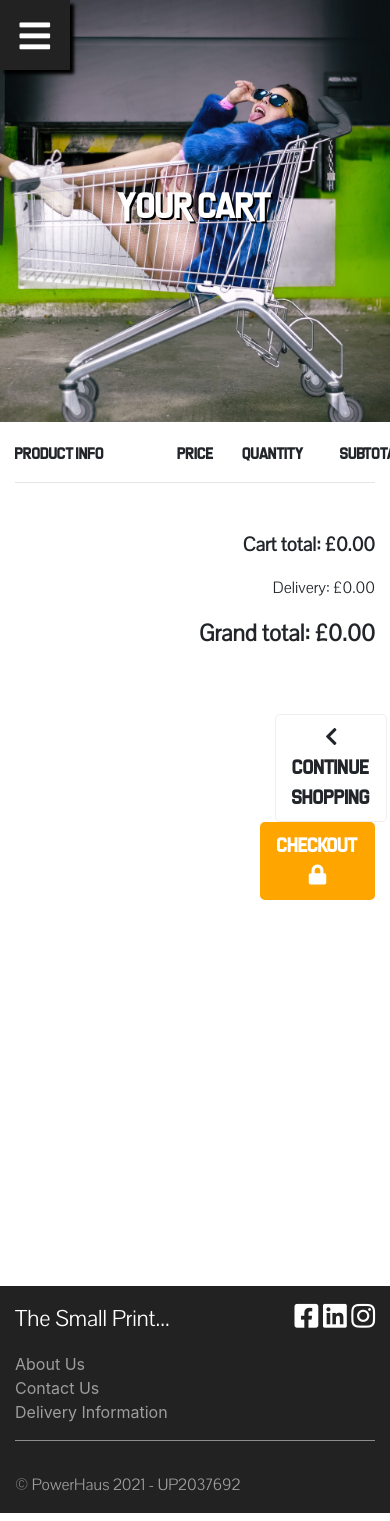
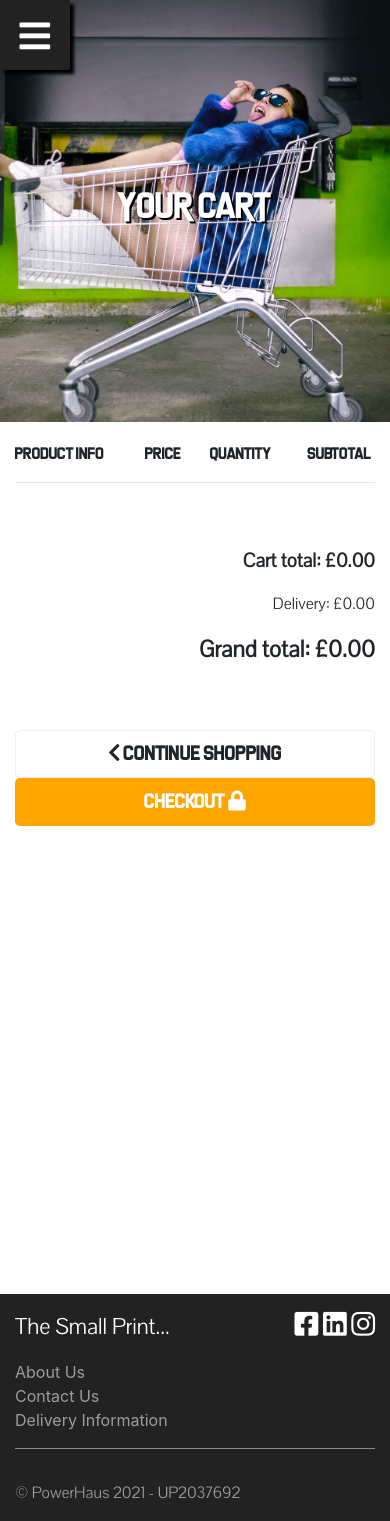
Before and after one commit to ShavingSeagull/PowerHaus, a Django app: page /cart/your-cart in a window 390 px wide; the page is wider, and only the part inside the window is pictured. Run offline with Django 3.2, Linux system fonts and the light colour scheme; some libraries are stand-ins or nearby versions.

Commit message:
Completed responsive cart styling

```diff
--- a/cart/templates/cart/cart.html
+++ b/cart/templates/cart/cart.html
@@ -16,9 +16,9 @@
 <!-- /.Header and Hero -->
 
 <!-- Cart section -->
-<section class="container no-floating-footer">
+<section class="container no-floating-footer mb-2 mb-sm-3">
     <div class="row cart-column-headers">
-        <p class="col-5 my-auto">Product Info</p>
+        <p class="col-4 col-sm-5 my-auto">Product Info</p>
         <p class="col-2 my-auto">Price</p>
         <p class="col-3 my-auto">Quantity</p>
         <p class="col-2 my-auto">Subtotal</p>
@@ -26,12 +26,12 @@
     <hr />
     {% for item in cart_items %}
     <div class="row cart-row">
-        <div class="col-2">
+        <div class="d-none d-sm-block col-sm-2">
             <div class="row">
                 <img src="{{ MEDIA_URL }}{{ item.product.image }}" class="col-12 img-fluid" alt="{{item.product.name}}" />
             </div>
         </div>
-        <div class="col-3">
+        <div class="col-4 col-sm-3">
             <p>{{ item.product.name }}</p>
             <p>SKU: {{ item.product.sku }}</p>
         </div>
@@ -44,9 +44,9 @@
                     {% csrf_token %}
                     <input type="number" min="0" max="999" value="{{ item.quantity }}" class="form-control" name="quantity" />
                 </form>
-                <div class="col-12">
-                    <button class="btn brand-btn cart-submit-btn"><i class="fas fa-redo-alt"></i></button>
-                    <a href="{% url 'remove_from_cart' item.product.id %}" class="btn brand-btn float-right">
+                <div class="col-12 mt-1">
+                    <a class="btn brand-btn cart-submit-btn d-block d-sm-inline-block mb-1 mb-sm-0"><i class="fas fa-redo-alt"></i></a>
+                    <a href="{% url 'remove_from_cart' item.product.id %}" class="btn brand-btn d-block d-sm-inline-block cart-delete-btn">
                         <i class="fas fa-trash-alt"></i>
                     </a>
                 </div>
@@ -76,7 +76,7 @@
               </form>
               {% endif %}
         </div>
-        <div class="col-sm-6 col-lg-8 cart-total">
+        <div class="col-sm-6 col-lg-8 cart-total mt-3 mt-sm-0">
             <p><strong>Cart total: £{{ subtotal }}</strong></p>
             {% if discount_total %}
             <p>Discount: -£{{ discount_total }}</p>
@@ -86,11 +86,11 @@
         </div>
     </div>
     <div class="row">
-        <div class="offset-8 col-4">
-            <a href="{% url 'protein' %}" class="btn btn-lg continue-shopping-btn">
+        <div class="col-12 ">
+            <a href="{% url 'protein' %}" class="btn btn-lg continue-shopping-btn d-block d-sm-inline-block">
                 <i class="fas fa-chevron-left" aria-hidden="true"></i>
                  Continue shopping</a>
-            <a href="#" class="btn btn-lg brand-btn float-right">Checkout <i class="fas fa-lock" aria-hidden="true"></i></a>
+            <a href="#" class="btn btn-lg brand-btn d-block d-sm-inline-block checkout-btn">Checkout <i class="fas fa-lock" aria-hidden="true"></i></a>
         </div>
     </div>
 </section>
--- a/static/css/cart/cart.css
+++ b/static/css/cart/cart.css
@@ -52,6 +52,18 @@
     padding-top: 0;
 }
 
+.promo-error {
+    color: red;
+}
+
 .circle-btn {
     border-radius: 50%;
 }
+
+/*** Media queries ***/
+@media screen and (min-width: 576px) {
+    .checkout-btn,
+    .cart-delete-btn {
+        float: right;
+    }
+}
```
